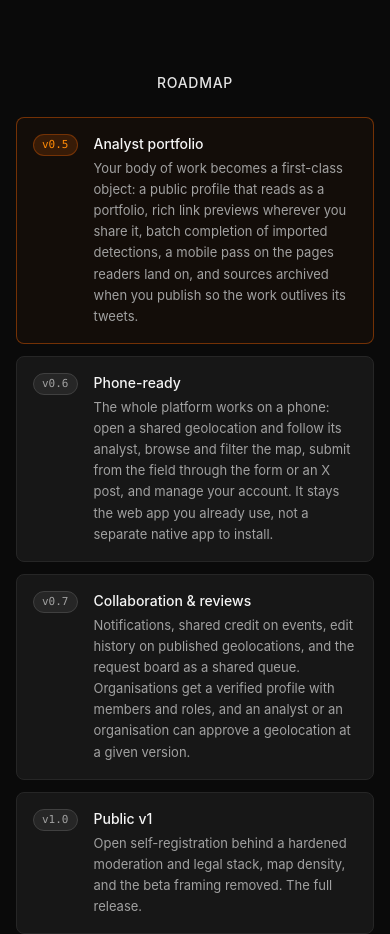
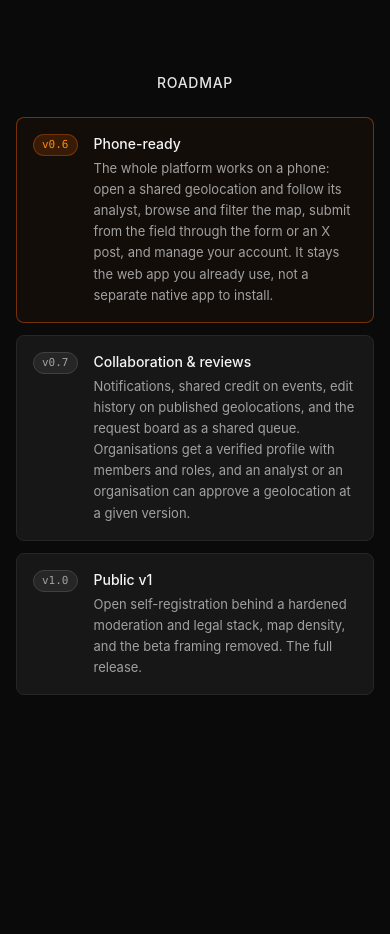
Before and after one commit to vidithq/vidit, a Next.js app in the folder frontend/: page / in a window 390 px wide. Shown: the part 2440-3374 px from the top of the page. After the commit the page ends 3215 px from the top, so only its background shows below. Built offline with nearby package versions, Linux system fonts and the light colour scheme; no server answers.

Commit message:
chore(release): cut v0.6.0
Promotes the Unreleased section of the CHANGELOG to v0.6.0 with the
entries for #332 and #333, and moves the landing roadmap's current
milestone to v0.6 Phone-ready.

Co-Authored-By: Claude Fable 5.1 <noreply@anthropic.com>
Signed-off-by: vidit-admin <admin@vidit.app>

```diff
--- a/frontend/src/app/page.tsx
+++ b/frontend/src/app/page.tsx
@@ -136,14 +136,8 @@ const ROADMAP: {
   link?: { href: string; label: string };
 }[] = [
   {
-    version: "v0.5",
+    version: "v0.6",
     state: "current",
-    title: "Analyst portfolio",
-    body: "Your body of work becomes a first-class object: a public profile that reads as a portfolio, rich link previews wherever you share it, batch completion of imported detections, a mobile pass on the pages readers land on, and sources archived when you publish so the work outlives its tweets.",
-  },
-  {
-    version: "v0.6",
-    state: "upcoming",
     title: "Phone-ready",
     body: "The whole platform works on a phone: open a shared geolocation and follow its analyst, browse and filter the map, submit from the field through the form or an X post, and manage your account. It stays the web app you already use, not a separate native app to install.",
   },
```
Also changed, not shown: 1 other file (tests, documents, lock files or other folders).
